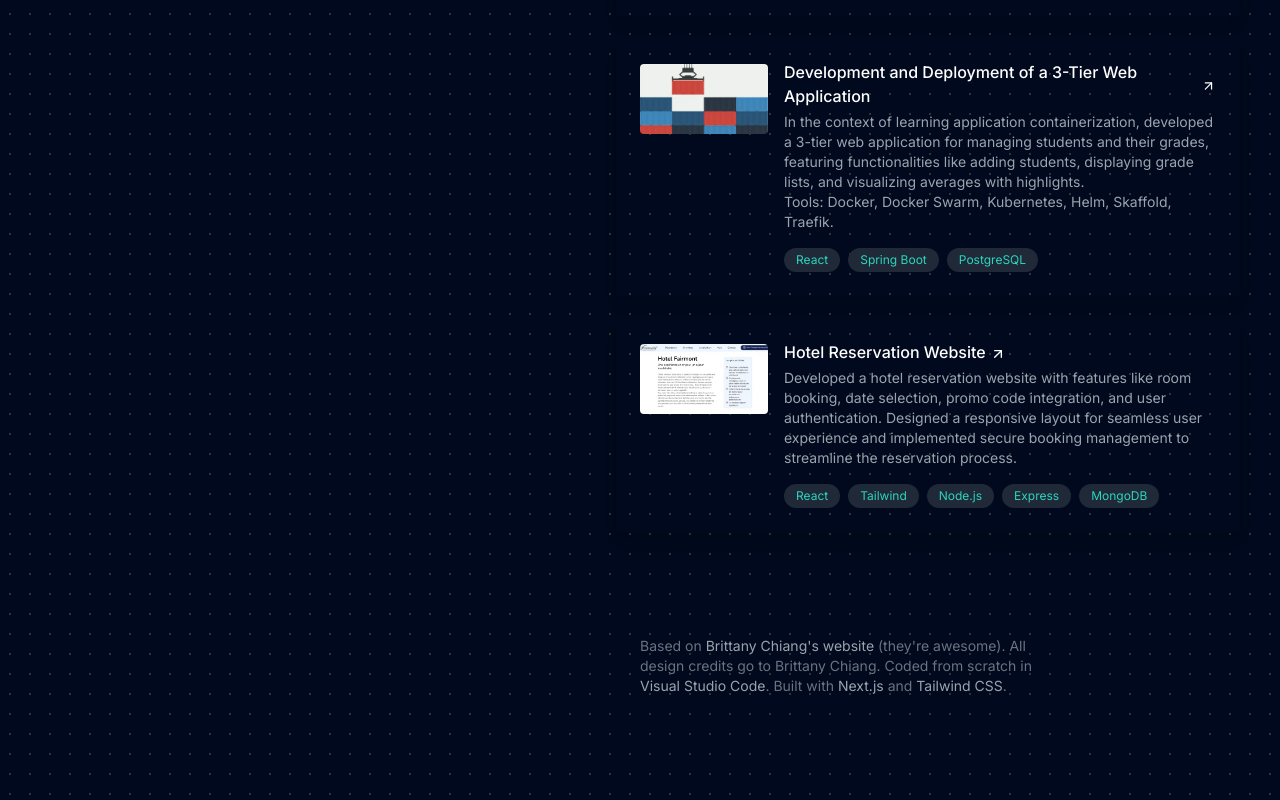
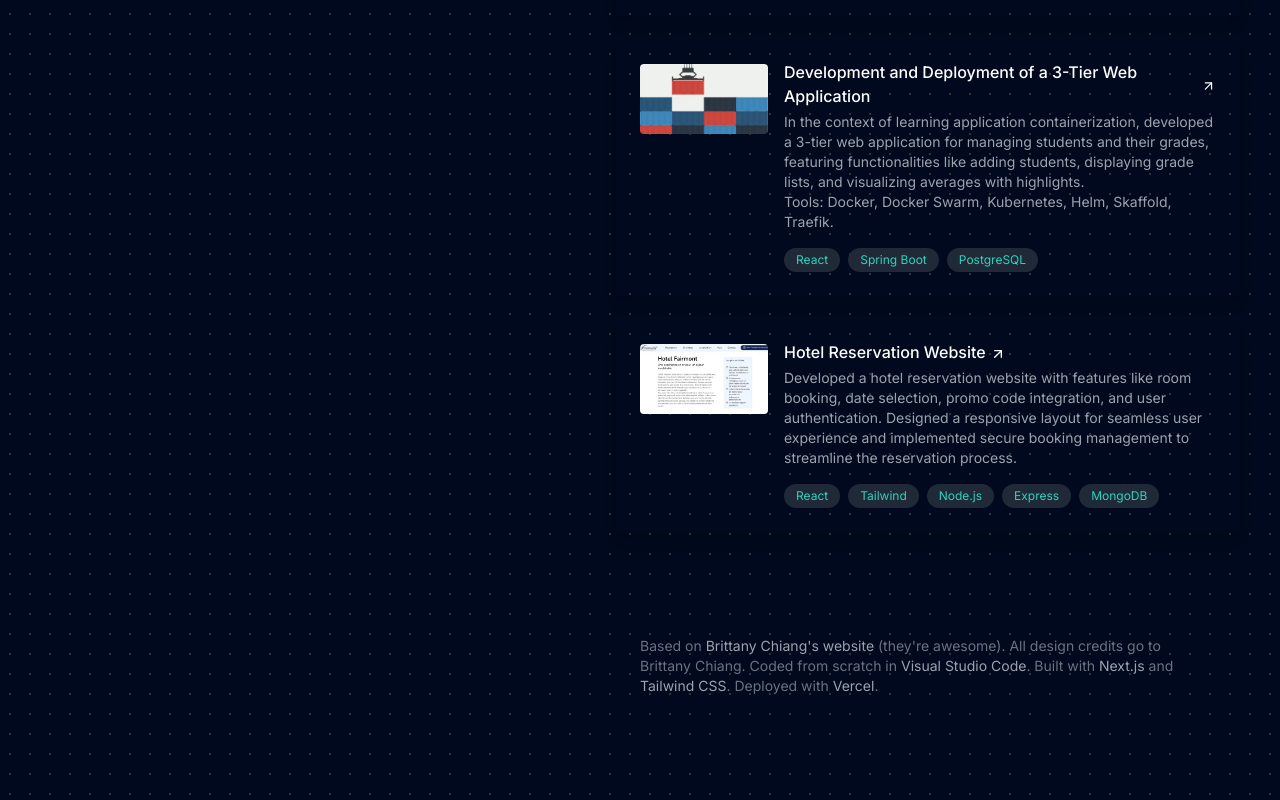
Before and after one commit to eliasDounas/my-portfolio, a Next.js app: page / in a window 1280 px wide. Shown: the part 1616-2416 px from the top of the page. Built offline with nearby package versions, Linux system fonts and the light colour scheme.

Commit message:
update footer

```diff
--- a/src/Components/Footer.jsx
+++ b/src/Components/Footer.jsx
@@ -1,6 +1,6 @@
 export const Footer = () => {
   return (
-    <p className="text-gray-500 text-sm max-w-[450px] lg:p-6 my-20">
+    <p className="text-gray-500 text-sm max-w-[600px] lg:p-6 my-20">
       Based on{" "}
       <a
         href="https://brittanychiang.com/"
@@ -38,7 +38,14 @@ export const Footer = () => {
       >
         Tailwind CSS
       </a>
-      .
+      . Deployed with <a
+        href="https://vercel.com/"
+        target="_blank"
+        rel="noopener noreferrer"
+        className="text-gray-400 cursor-pointer hover:underline"
+      >
+        Vercel
+      </a>.
     </p>
   );
 };
```
